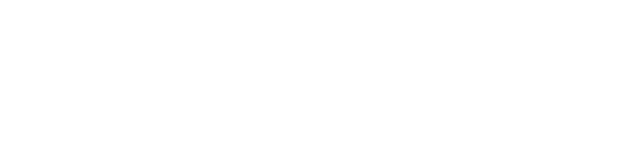
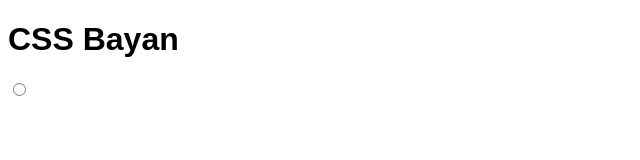
Before and after one commit to AlexandrovaVenera/cssBayan, a plain HTML site: page cssBayan/index.html in a window 1280 px wide. Shown: the whole page, without its empty margins (0-640 px from the left). Drawn offline with Linux system fonts and the light colour scheme.

Commit message:
feat: add and style title (Sat, Mar 11, 2023  9:34:34 PM)

```diff
--- a/cssBayan/index.html
+++ b/cssBayan/index.html
@@ -5,10 +5,19 @@
   <meta http-equiv="X-UA-Compatible" content="IE=edge">
   <meta name="viewport" content="width=device-width, initial-scale=1.0">
   <link rel="stylesheet" href="./style.css">
+  <link rel="icon" type="image/x-icon" href="./images/favicon.ico">
   <title>Css Bayan</title>
 </head>
 <body>
   <div class="wrapper">
+    <h1>CSS Bayan</h1>
+    <div class="bayan-item">
+      <label for="" class="bayan-item__title" for = "q_1"></label>
+      <input type="radio" name="" id="q_1">
+      <div class="bayan-item__text">
+
+      </div>
+    </div>
 
   </div>
 </body>
--- a/cssBayan/style.css
+++ b/cssBayan/style.css
@@ -1,5 +1,9 @@
+body{
+  font-family: Arial, sans-serif;
+
+}
 .wrapper{
   max-width: 1280px;
-  margin-left: auto;
-  margin-right: auto;
+  margin: 20px auto;
+
 }
```
Also changed, not shown: cssBayan/images/calm.png (added), cssBayan/images/favicon.ico (added), cssBayan/images/js.png (added), cssBayan/images/relax.png (added), cssBayan/images/work.png (added), 1 other file.
